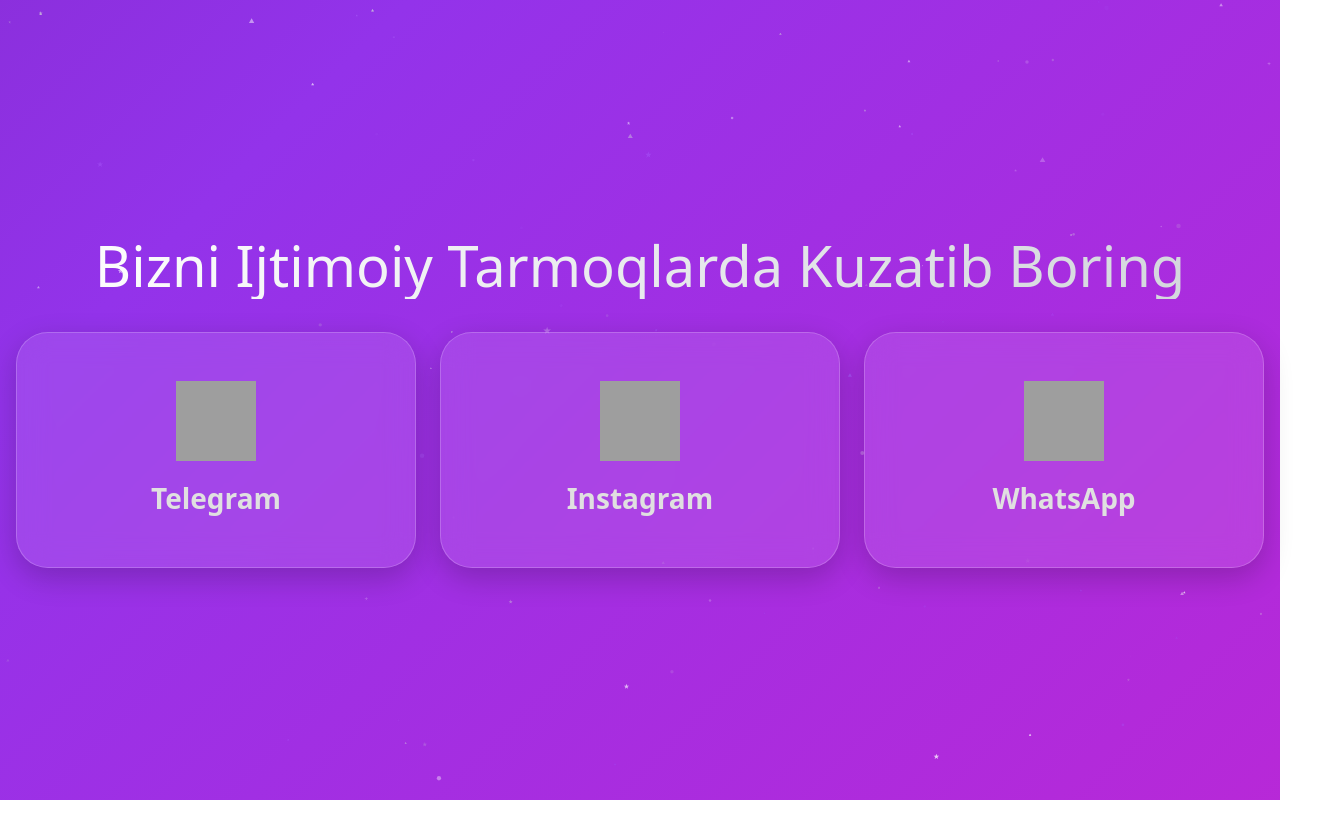
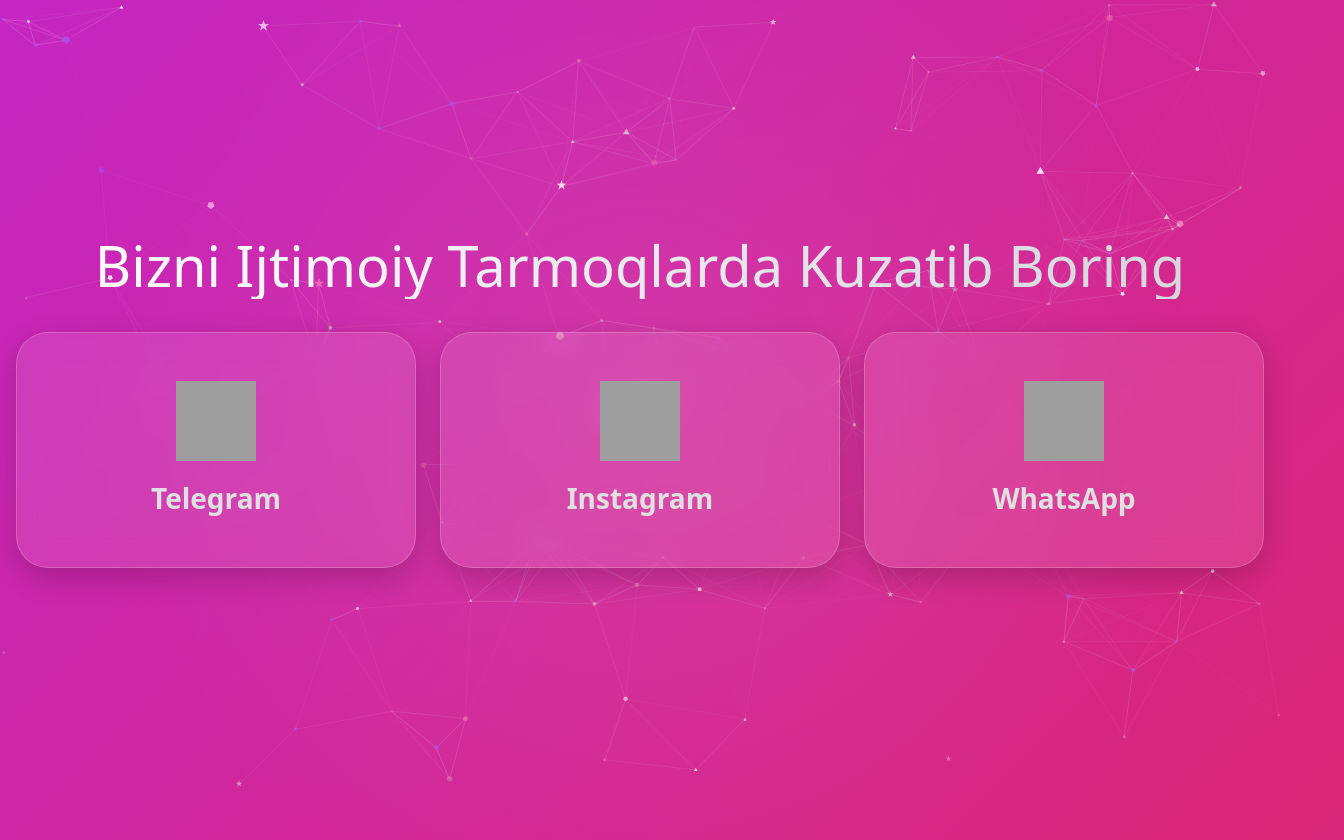
Before and after one commit to Shaxa813/Nodirbek, a plain HTML site: page index.html in a window 1280 px wide. Shown: the whole page, 1344 px wide, since content can reach past the window. Before the commit the page ends 800 px from the top, so only its background shows below. Drawn offline with nearby package versions, Linux system fonts and the light colour scheme; grey boxes are pictures that could not be loaded; animation ran at ten frames a second.

Commit message:
Update index.html

```diff
--- a/index.html
+++ b/index.html
@@ -48,23 +48,24 @@
   <!-- Particles.js CDN -->
   <script src="https://cdn.jsdelivr.net/npm/particles.js@2.0.0/particles.min.js"></script>
   <style>
-    /* Orqa fon dizayni */
+    /* Orqa fon dizayni (ko'proq rang va harakat) */
     body {
-      background: linear-gradient(135deg, #6b21a8, #9333ea, #c026d3);
-      background-size: 200% 200%;
-      animation: subtleGradient 20s ease infinite;
+      background: linear-gradient(135deg, #4c1d95, #7c3aed, #c026d3, #db2777, #6d28d9);
+      background-size: 500% 500%;
+      animation: vibrantGradient 25s ease infinite;
       margin: 0;
       padding: 0;
       overflow-x: hidden;
       overflow-y: auto;
       min-height: 100vh;
+      position: relative;
     }
-    @keyframes subtleGradient {
+    @keyframes vibrantGradient {
       0% { background-position: 0% 0%; }
       50% { background-position: 100% 100%; }
       100% { background-position: 0% 0%; }
     }
-    /* Particles sozlamalari (qimirlab turuvchi effekt) */
+    /* Particles konteyneri */
     #particles-js {
       position: absolute;
       width: 100%;
@@ -72,6 +73,23 @@
       top: 0;
       left: 0;
       z-index: -1;
+    }
+    /* Yorug'lik effekti (glow) */
+    .glow-layer {
+      position: absolute;
+      width: 100%;
+      height: 100%;
+      top: 0;
+      left: 0;
+      background: radial-gradient(circle at 50% 50%, rgba(255, 255, 255, 0.1), transparent 70%);
+      opacity: 0.6;
+      animation: glowPulse 10s ease-in-out infinite;
+      z-index: -1;
+    }
+    @keyframes glowPulse {
+      0% { opacity: 0.4; transform: scale(0.9); }
+      50% { opacity: 0.8; transform: scale(1.1); }
+      100% { opacity: 0.4; transform: scale(0.9); }
     }
     /* Shisha effekti kartalar */
     .social-card {
@@ -158,6 +176,8 @@
   </style>
 </head>
 <body class="flex items-center justify-center text-white relative">
+  <!-- Yorug'lik effekti qatlami -->
+  <div class="glow-layer"></div>
   <!-- Particles fon -->
   <div id="particles-js"></div>
   <div class="container mx-auto px-4 py-8 text-center relative z-10">
@@ -181,21 +201,24 @@
     </div>
   </div>
   <script>
-    // Particles.js sozlamalari (qimirlab turuvchi effekt)
+    // Particles.js sozlamalari (yanada dinamik effektlar)
     particlesJS('particles-js', {
       particles: {
-        number: { value: window.innerWidth < 640 ? 40 : 80, density: { enable: true, value_area: 800 } },
-        color: { value: ['#ffffff', '#d4d4d8', '#a855f7'] }, // Ko'p rangli zarralar
-        shape: { type: ['circle', 'triangle', 'star'], stroke: { width: 0 } },
-        opacity: { value: 0.5, random: true, anim: { enable: true, speed: 1, opacity_min: 0.1 } },
-        size: { value: 3, random: true, anim: { enable: true, speed: 3, size_min: 1 } },
-        line_linked: { enable: false },
-        move: { enable: true, speed: 2, direction: 'none', random: true, straight: false, out_mode: 'bounce' }
+        number: { value: window.innerWidth < 640 ? 50 : 100, density: { enable: true, value_area: 800 } },
+        color: { value: ['#ffffff', '#d4d4d8', '#a855f7', '#f472b6'] }, // Ko'proq ranglar
+        shape: { type: ['circle', 'triangle', 'star', 'polygon'], stroke: { width: 0 } },
+        opacity: { value: 0.6, random: true, anim: { enable: true, speed: 2, opacity_min: 0.2 } },
+        size: { value: 4, random: true, anim: { enable: true, speed: 5, size_min: 1 } },
+        line_linked: { enable: true, distance: 150, color: '#ffffff', opacity: 0.2, width: 1 },
+        move: { enable: true, speed: 3, direction: 'none', random: true, straight: false, out_mode: 'bounce' }
       },
       interactivity: {
         detect_on: 'canvas',
-        events: { onhover: { enable: window.innerWidth >= 640, mode: 'bubble' }, onclick: { enable: true, mode: 'push' } },
-        modes: { bubble: { distance: 150, size: 5, duration: 2, opacity: 0.8 }, push: { particles_nb: 3 } }
+        events: { onhover: { enable: true, mode: 'bubble' }, onclick: { enable: true, mode: 'push' }, ontouch: { enable: true, mode: 'bubble' } },
+        modes: {
+          bubble: { distance: 200, size: 6, duration: 2, opacity: 0.8 },
+          push: { particles_nb: 4 }
+        }
       },
       retina_detect: true
     });
```
